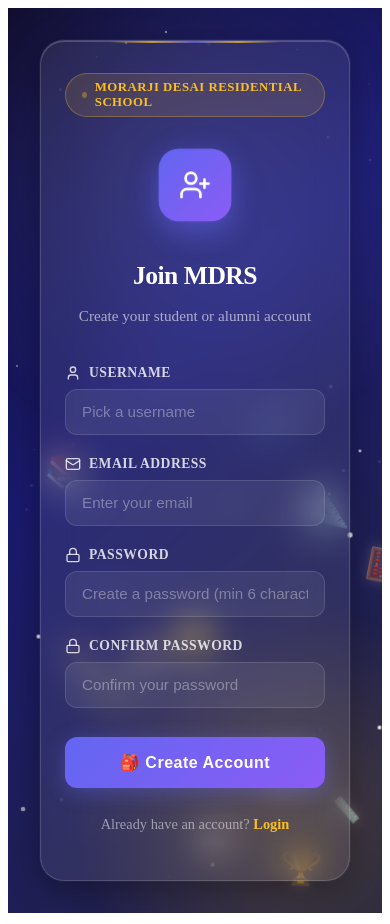
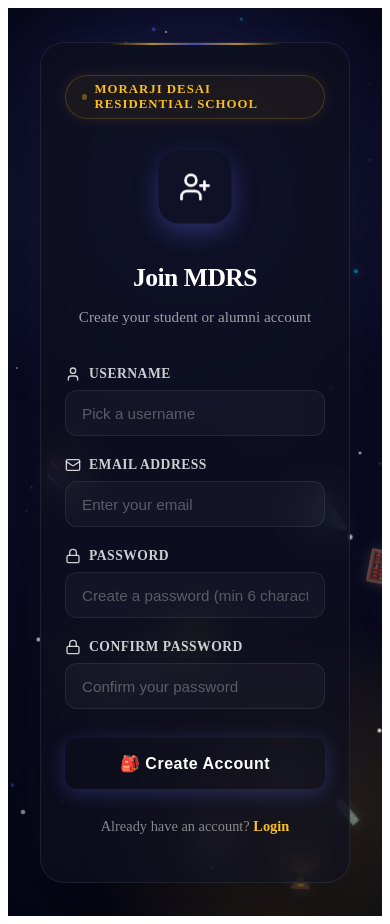
Before and after one commit to sagaraj12104-creator/mdrsjodihochihalli, a React (Vite) app: page /signup in a window 390 px wide. Built offline with nearby package versions, Linux system fonts and the light colour scheme; no server answers; the HTML template or start-up script is replaced by a standard one.

Commit message:
style: fix mobile menu contrast & overhaul login and signup with cyber theme

```diff
--- a/src/pages/Login.jsx
+++ b/src/pages/Login.jsx
@@ -3,6 +3,7 @@ import { useNavigate, Link } from 'react-router-dom';
 import { useAuth } from '../context/AuthContext';
 import { LogIn, Lock, User, Mail, AlertCircle } from 'lucide-react';
 import { motion } from 'framer-motion';
+import ParticleBackground from '../components/ParticleBackground';
 import '../styles/Auth.css';
 
 // School-themed floating icons
@@ -47,6 +48,7 @@ const Login = () => {
 
   return (
     <div className="auth-page">
+      <ParticleBackground />
 
       {/* ── Twinkling Stars ── */}
       <div className="auth-stars">
--- a/src/pages/Signup.jsx
+++ b/src/pages/Signup.jsx
@@ -3,6 +3,7 @@ import { useNavigate, Link } from 'react-router-dom';
 import { useAuth } from '../context/AuthContext';
 import { UserPlus, Lock, User, Mail, AlertCircle, CheckCircle } from 'lucide-react';
 import { motion, AnimatePresence } from 'framer-motion';
+import ParticleBackground from '../components/ParticleBackground';
 import '../styles/Auth.css';
 
 // School-themed floating icons
@@ -67,6 +68,7 @@ const Signup = () => {
 
   return (
     <div className="auth-page">
+      <ParticleBackground />
 
       {/* ── Twinkling Stars ── */}
       <div className="auth-stars">
@@ -127,19 +129,21 @@ const Signup = () => {
               animate={{ opacity: 1, scale: 1 }}
               exit={{ opacity: 0 }}
               style={{
-                backgroundColor: '#f0fdf4',
-                border: '1px solid #bbf7d0',
-                borderRadius: '10px',
+                backgroundColor: 'rgba(34, 197, 94, 0.1)',
+                border: '1px solid rgba(34, 197, 94, 0.3)',
+                borderRadius: '12px',
                 padding: '16px',
                 display: 'flex',
                 alignItems: 'center',
-                gap: '10px',
-                color: '#166534',
+                gap: '12px',
+                color: '#4ade80',
                 marginBottom: '16px',
-                fontSize: '0.95rem'
+                fontSize: '0.95rem',
+                boxShadow: '0 0 20px rgba(34, 197, 94, 0.15)',
+                backdropFilter: 'blur(8px)',
               }}
             >
-              <CheckCircle size={22} color="#16a34a" />
+              <CheckCircle size={22} color="#4ade80" />
               <div>
                 <strong>Account created successfully! 🎉</strong>
                 <p style={{ margin: '4px 0 0', fontSize: '0.85rem' }}>
--- a/src/styles/Auth.css
+++ b/src/styles/Auth.css
@@ -3,14 +3,14 @@
    ============================================= */
 
 .auth-page {
-  min-height: calc(100vh - 80px);
+  min-height: 100vh;
   display: flex;
   align-items: center;
   justify-content: center;
   padding: 2rem;
   position: relative;
   overflow: hidden;
-  background: linear-gradient(135deg, #0f0c29 0%, #1a1a6e 40%, #24243e 100%);
+  background: radial-gradient(circle at center, #0c0d28 0%, #050614 100%);
 }
 
 /* ── Animated gradient orbs ── */
@@ -108,20 +108,27 @@
 
 /* ── Glass card ── */
 .auth-container {
-  background: rgba(255, 255, 255, 0.08);
-  backdrop-filter: blur(18px);
-  -webkit-backdrop-filter: blur(18px);
-  border: 1px solid rgba(255, 255, 255, 0.15);
+  background: rgba(13, 15, 30, 0.78) !important;
+  backdrop-filter: blur(20px) !important;
+  -webkit-backdrop-filter: blur(20px) !important;
+  border: 1px solid rgba(255, 255, 255, 0.08) !important;
   width: 100%;
   max-width: 460px;
   padding: 3rem;
   border-radius: 24px;
   box-shadow:
-    0 8px 32px rgba(0, 0, 0, 0.35),
-    0 0 0 1px rgba(255,255,255,0.05),
-    inset 0 1px 0 rgba(255,255,255,0.2);
+    0 20px 50px rgba(0, 0, 0, 0.5),
+    0 0 40px rgba(99, 102, 241, 0.08) !important;
   position: relative;
   z-index: 10;
+  transition: all 0.3s ease;
+}
+
+.auth-container:hover {
+  border-color: rgba(6, 182, 212, 0.3) !important;
+  box-shadow:
+    0 20px 50px rgba(0, 0, 0, 0.6),
+    0 0 45px rgba(6, 182, 212, 0.16) !important;
 }
 
 /* ── Top glowing line ── */
@@ -153,9 +160,9 @@
   width: 72px;
   height: 72px;
   border-radius: 20px;
-  background: linear-gradient(135deg, #6366f1, #8b5cf6);
+  background: linear-gradient(135deg, var(--cyber-indigo), var(--cyber-cyan)) !important;
   margin-bottom: 1.2rem;
-  box-shadow: 0 8px 24px rgba(99,102,241,0.45);
+  box-shadow: 0 8px 24px rgba(99, 102, 241, 0.35) !important;
   animation: iconPulse 3s ease-in-out infinite;
 }
 
@@ -187,16 +194,19 @@
   align-items: center;
   justify-content: center;
   gap: 8px;
-  background: rgba(251,191,36,0.12);
-  border: 1px solid rgba(251,191,36,0.3);
+  background: rgba(251, 191, 36, 0.06) !important;
+  border: 1px solid rgba(251, 191, 36, 0.2) !important;
   border-radius: 50px;
   padding: 6px 16px;
-  margin-bottom: 2rem;
+  margin: 0 auto 2rem auto !important;
+  width: fit-content;
   font-size: 0.8rem;
   font-weight: 700;
   color: #fbbf24;
-  letter-spacing: 0.5px;
+  letter-spacing: 1px;
   text-transform: uppercase;
+  box-shadow: 0 0 15px rgba(251, 191, 36, 0.1);
+  backdrop-filter: blur(4px);
 }
 
 .auth-school-badge span.dot {
@@ -231,24 +241,24 @@
 .auth-form input {
   width: 100%;
   padding: 0.85rem 1rem;
-  border: 1.5px solid rgba(255,255,255,0.12);
+  border: 1px solid rgba(255, 255, 255, 0.08) !important;
   border-radius: 12px;
   font-size: 0.95rem;
-  transition: all 0.25s ease;
-  background: rgba(255,255,255,0.07);
+  transition: all 0.3s ease !important;
+  background: rgba(255, 255, 255, 0.03) !important;
   color: white;
   box-sizing: border-box;
 }
 
 .auth-form input::placeholder {
-  color: rgba(255,255,255,0.35);
+  color: rgba(255, 255, 255, 0.3) !important;
 }
 
 .auth-form input:focus {
   outline: none;
-  border-color: #6366f1;
-  background: rgba(99,102,241,0.1);
-  box-shadow: 0 0 0 3px rgba(99,102,241,0.25);
+  border-color: var(--cyber-cyan) !important;
+  background: rgba(6, 182, 212, 0.05) !important;
+  box-shadow: 0 0 15px rgba(6, 182, 212, 0.25) !important;
 }
 
 /* ── Submit button ── */
@@ -261,13 +271,13 @@
   letter-spacing: 0.5px;
   border-radius: 12px;
   border: none;
-  background: linear-gradient(135deg, #6366f1 0%, #8b5cf6 100%);
+  background: linear-gradient(135deg, var(--cyber-indigo) 0%, var(--cyber-cyan) 100%) !important;
   color: white;
   cursor: pointer;
   position: relative;
   overflow: hidden;
   transition: all 0.3s ease;
-  box-shadow: 0 4px 20px rgba(99,102,241,0.4);
+  box-shadow: 0 4px 20px rgba(99, 102, 241, 0.3) !important;
 }
 
 .auth-submit::after {
@@ -285,7 +295,9 @@
 
 .auth-submit:hover {
   transform: translateY(-2px);
-  box-shadow: 0 8px 28px rgba(99,102,241,0.55);
+  box-shadow:
+    0 8px 25px rgba(99, 102, 241, 0.45),
+    0 0 15px rgba(6, 182, 212, 0.3) !important;
 }
 
 .auth-submit:active {
--- a/src/styles/Navbar.css
+++ b/src/styles/Navbar.css
@@ -11,9 +11,10 @@
 
 .navbar.scrolled {
   padding: 0.75rem 0;
-  background: rgba(255, 255, 255, 0.95);
-  backdrop-filter: blur(10px);
+  background: rgba(13, 15, 30, 0.92) !important;
+  backdrop-filter: blur(20px) !important;
   box-shadow: var(--shadow-md);
+  border-bottom: 1px solid rgba(255, 255, 255, 0.08);
 }
 
 .nav-container {
@@ -129,11 +130,14 @@
 
 .mobile-menu {
   display: none;
-  background: white;
-  padding: 1rem;
+  background: rgba(13, 15, 30, 0.98) !important;
+  backdrop-filter: blur(20px) !important;
+  padding: 1.5rem !important;
   flex-direction: column;
   gap: 1rem;
-  border-top: 1px solid var(--border-color);
+  border-top: 1px solid rgba(255, 255, 255, 0.08) !important;
+  border-bottom: 1px solid rgba(255, 255, 255, 0.08) !important;
+  box-shadow: 0 10px 30px rgba(0, 0, 0, 0.5) !important;
 }
 
 @media (max-width: 768px) {
@@ -153,11 +157,21 @@
     padding: 0.75rem 1rem;
     font-weight: 600;
     border-radius: var(--radius-md);
+    color: rgba(255, 255, 255, 0.85) !important;
+    display: block;
+    transition: all 0.2s ease;
+  }
+
+  .mobile-nav-item:hover {
+    color: var(--cyber-cyan) !important;
+    background: rgba(255, 255, 255, 0.04) !important;
   }
 
   .mobile-nav-item.active {
-    background: var(--primary-light);
-    color: white;
+    background: linear-gradient(90deg, var(--cyber-indigo-glow), rgba(6, 182, 212, 0.15)) !important;
+    color: var(--cyber-cyan) !important;
+    border-left: 3px solid var(--cyber-cyan) !important;
+    border-radius: 0 var(--radius-md) var(--radius-md) 0 !important;
   }
 
   .mobile-login-btn, .mobile-logout {
@@ -169,13 +183,15 @@
   }
 
   .mobile-login-btn {
-    background: var(--primary);
-    color: white;
+    background: linear-gradient(135deg, var(--cyber-indigo) 0%, var(--cyber-cyan) 100%) !important;
+    color: white !important;
+    border: 1px solid rgba(255, 255, 255, 0.1) !important;
   }
 
   .mobile-logout {
-    background: #fee2e2;
-    color: #ef4444;
+    background: rgba(239, 68, 68, 0.1) !important;
+    border: 1px solid rgba(239, 68, 68, 0.25) !important;
+    color: #f87171 !important;
   }
 }
 
```
